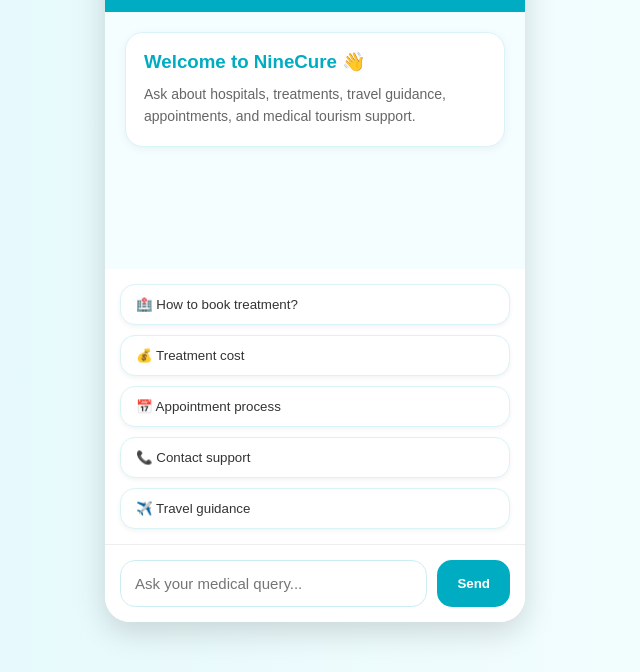
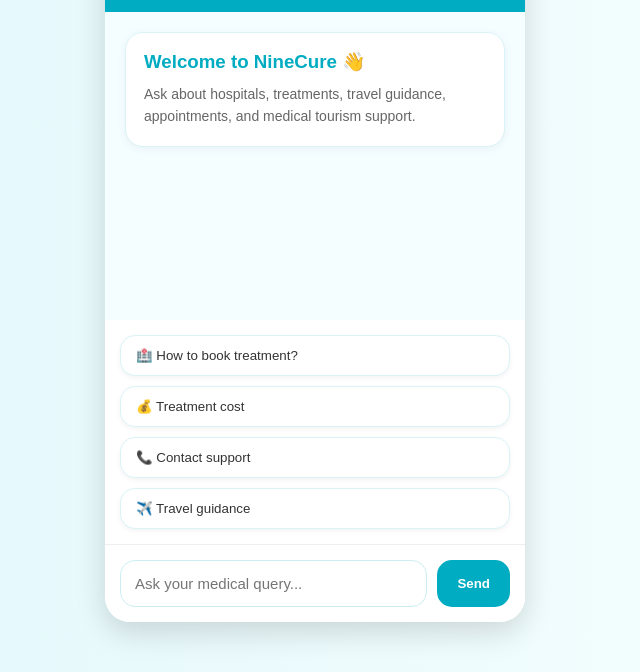
Before and after one commit to 05Balaji/Medical_tourism_chatbot, a plain HTML site: page NineCureAI.html in a window 1280 px wide. Shown: the part 128-800 px from the top of the page, without its empty margins (325-965 px from the left). Drawn offline with Linux system fonts and the light colour scheme.

Commit message:
updated chatbot ui

```diff
--- a/NineCureAI.html
+++ b/NineCureAI.html
@@ -251,9 +251,9 @@
             <button onclick = "setprompt('Treatment Cost')">
                  💰 Treatment cost
             </button>
-            <button onclick = "setprompt('Appoinment Process')">
+            <!-- <button onclick = "setprompt('Appoinment Process')">
                 📅 Appointment process
-            </button>
+            </button> -->
             <button onclick = "setprompt('Contact Support')">
                 📞 Contact support
             </button>
```
